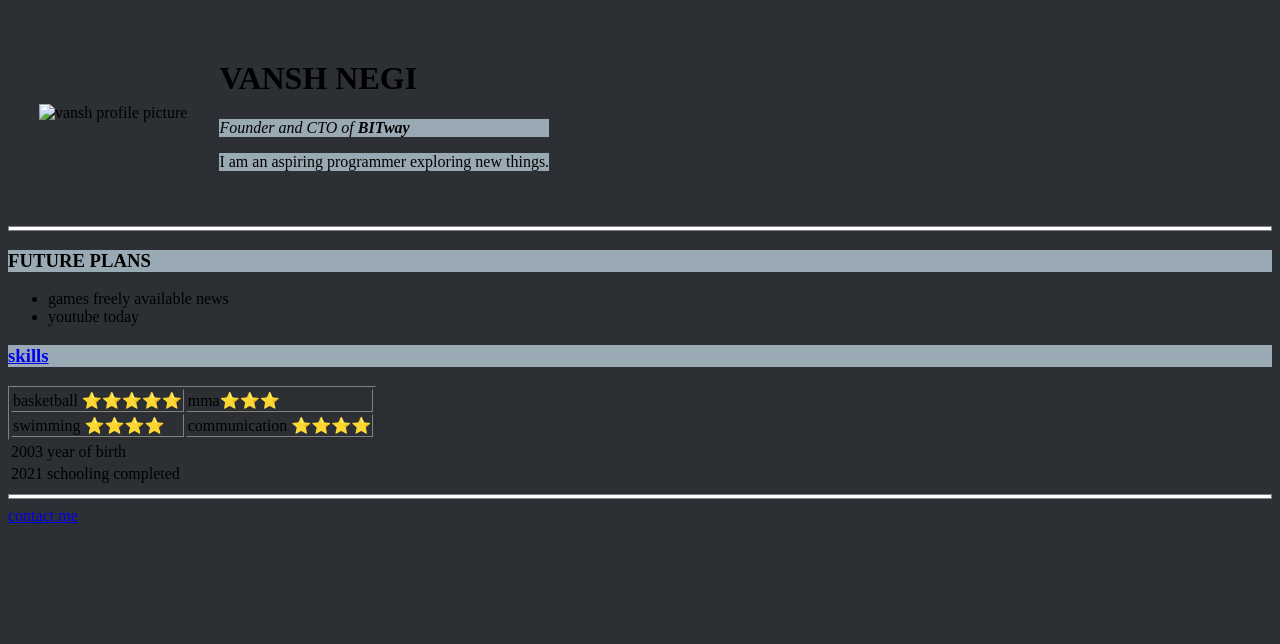
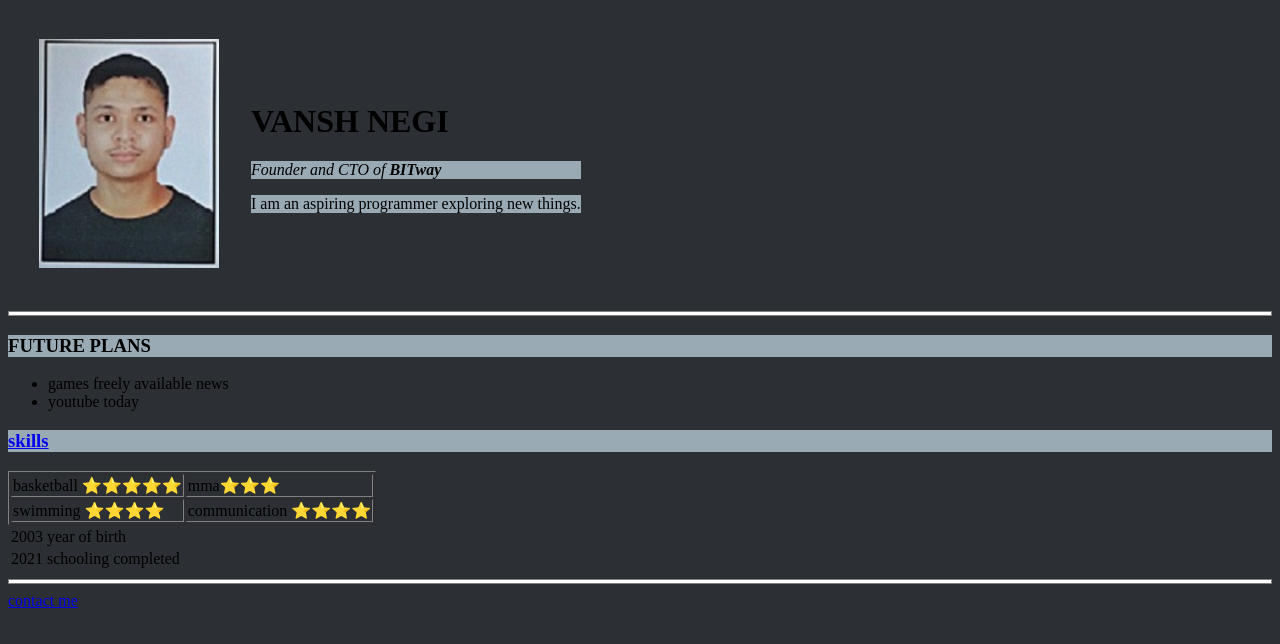
Before and after one commit to vansh4official/cvv, a plain HTML site: page index.html in a window 1280 px wide. Drawn offline with Linux system fonts and the light colour scheme.

Commit message:
Update index.html

```diff
--- a/index.html
+++ b/index.html
@@ -32,7 +32,7 @@
   <body>
     <table cellspacing="30">
       <tr>
-        <td><img src="C:\Users\Administrator\Desktop\BITway programme\html\HTML - personnel site\vansh photo.jpg" alt="vansh profile picture"></td>
+        <td><img src="images\vansh photo.png" alt="vansh profile picture"></td>
         <td><h1>VANSH NEGI</h1>
         <p><em>Founder and CTO of <strong>BITway</strong></em></p>
         <p>I am an aspiring programmer exploring new things.</p></td>
```
